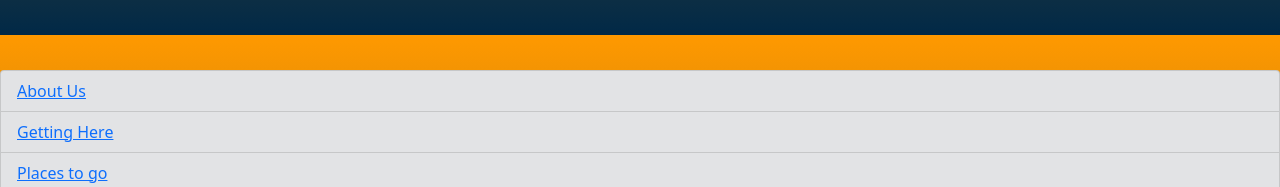
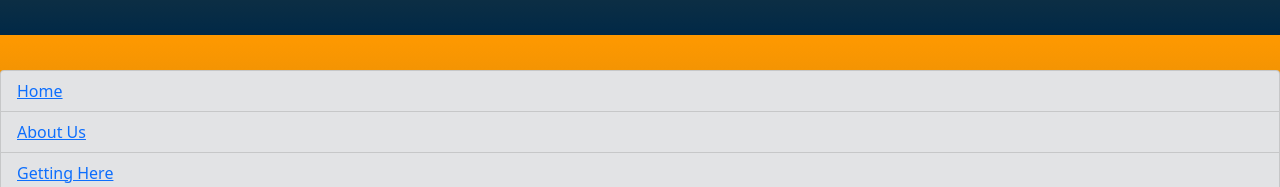
Before and after one commit to aliktb/team-instinct-cinema-project, a React (Create React App) app in the folder cinema-project-app/client/: page /Opening_Times in a window 1280 px wide. Shown: the part 765-952 px from the top of the page. Built offline with nearby package versions, Linux system fonts and the light colour scheme.

Commit message:
CIN-1 #comment modified the gallery footer and also the app.js file

```diff
--- a/cinema-project-app/client/src/App.js
+++ b/cinema-project-app/client/src/App.js
@@ -26,6 +26,7 @@ import SearchPage from "./pages/SearchPage"
 
 
 import DiscussionPage from "./pages/DiscussionPage";
+import GalleryFooter from "./Components/GalleryFooter";
 
 
 function App() {
@@ -45,9 +46,8 @@ function App() {
             <Route path="/Movie_Two" element={<MovieTwo/>}></Route>
             <Route path="/Movie_Three" element={<MovieThree/>}></Route>
             <Route path="/Movie_Four" element={<MovieFour/>}></Route>
-            {/* <Route path="/Bookings" element={<Bookings />}></Route>
-            <Route path="/DiscussionBoard" element={<DiscussionBoard />}></Route> */}
-            <Route path="/Booking" element={<Booking />}></Route>
+            <Route path="/Bookings" element={<Booking />}></Route>
+            <Route path="/DiscussionBoard" element={<DiscussionBoard />}></Route>
             <Route
               path="/DiscussionBoard"
               element={<DiscussionBoard />}
@@ -68,6 +68,7 @@ function App() {
 
             {/* <Route path="*" element={<NotFound />}></Route> */}
           </Routes>
+          <GalleryFooter/>
         </Router>
       </div>
     </div>
--- a/cinema-project-app/client/src/Components/GalleryFooter.jsx
+++ b/cinema-project-app/client/src/Components/GalleryFooter.jsx
@@ -5,6 +5,9 @@ const GalleryFooter = () => {
   return (
     <>
       <ListGroup>
+      <ListGroupItem color="secondary">
+          <Link to="/"> Home </Link>
+        </ListGroupItem>
         <ListGroupItem color="secondary">
           <Link to="/About"> About Us </Link>
         </ListGroupItem>
--- a/cinema-project-app/client/src/pages/OpeningTimes.jsx
+++ b/cinema-project-app/client/src/pages/OpeningTimes.jsx
@@ -18,7 +18,6 @@ const OpeningTimes = () => {
         <br />
         <br />
       </div>
-      <GalleryFooter />
     </div>
   );
 };
```
